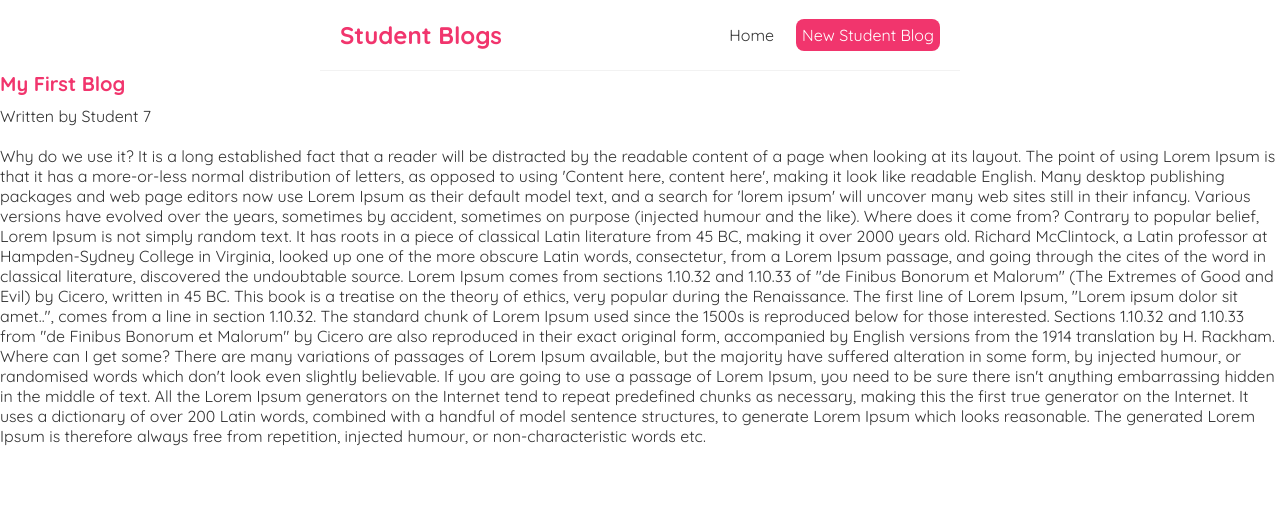
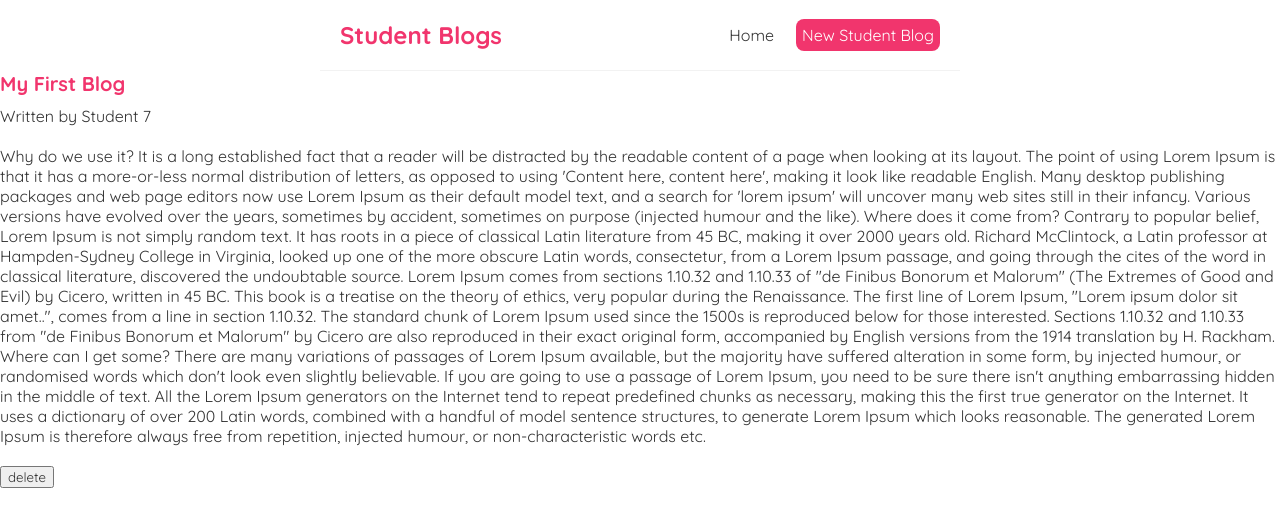
Before and after one commit to deepak0023/react_project, a React (Create React App) app: page /blogs/1 in a window 1280 px wide. Shown: the top 526 px of the page. Built offline with nearby package versions, Linux system fonts and the light colour scheme; data requests are answered from the project's data file.

Commit message:
Delete : Add a remove record feature and redirect to the home page

```diff
--- a/src/ItemDetails.js
+++ b/src/ItemDetails.js
@@ -1,9 +1,18 @@
-import { useParams } from "react-router-dom";
+import { useHistory, useParams } from "react-router-dom";
 import useFetch from "./useFetch";
 
 const ItemDetails = () => {
   const { id } = useParams();
   const { data: item, error, isPending } = useFetch('http://localhost:8000/blogs/' + id);
+  const history = useHistory();
+
+  const handleClick = () => {
+    fetch('http://localhost:8000/blogs/' + item.id, {
+      method: 'DELETE'
+    }).then(() => {
+      history.push('/');
+    })
+  }
 
   return (
     <div className="item-details">
@@ -14,6 +23,7 @@
           <h2>{ item.title }</h2>
           <p>Written by { item.author }</p>
           <div>{ item.body }</div>
+          <button onClick={handleClick}>delete</button>
         </article>
       )}
     </div>
```
Also changed, not shown: data/db.json (+0 -6 lines).
